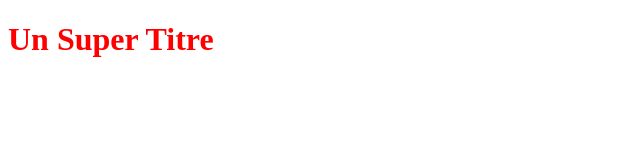
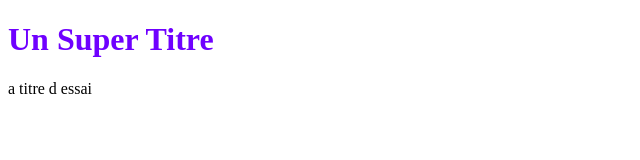
Before and after one commit to MatoukGit/OpenclassroomProject, a plain HTML site: page index.html in a window 1280 px wide. Shown: the whole page, without its empty margins (0-640 px from the left). Drawn offline with Linux system fonts and the light colour scheme.

Commit message:
this is just a try!

```diff
--- a/index.html
+++ b/index.html
@@ -8,5 +8,6 @@
 </head>
 <body>
     <h1>Un Super Titre</h1>
+    <p>a titre d essai</p>
 </body>
 </html>
--- a/style.css
+++ b/style.css
@@ -1 +1 @@
-h1{ color: red;}
+h1{ color: rgb(111, 0, 255);}
```
